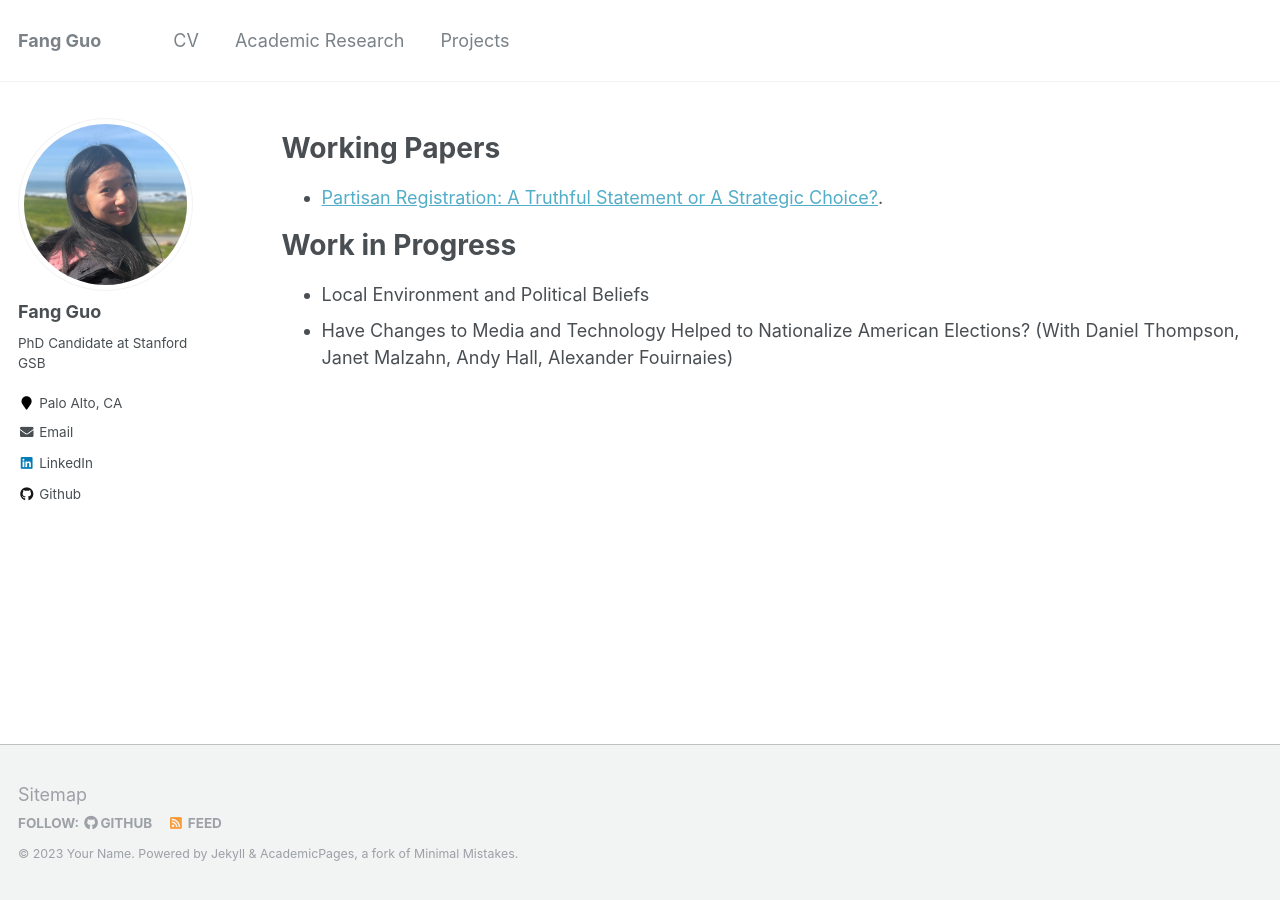
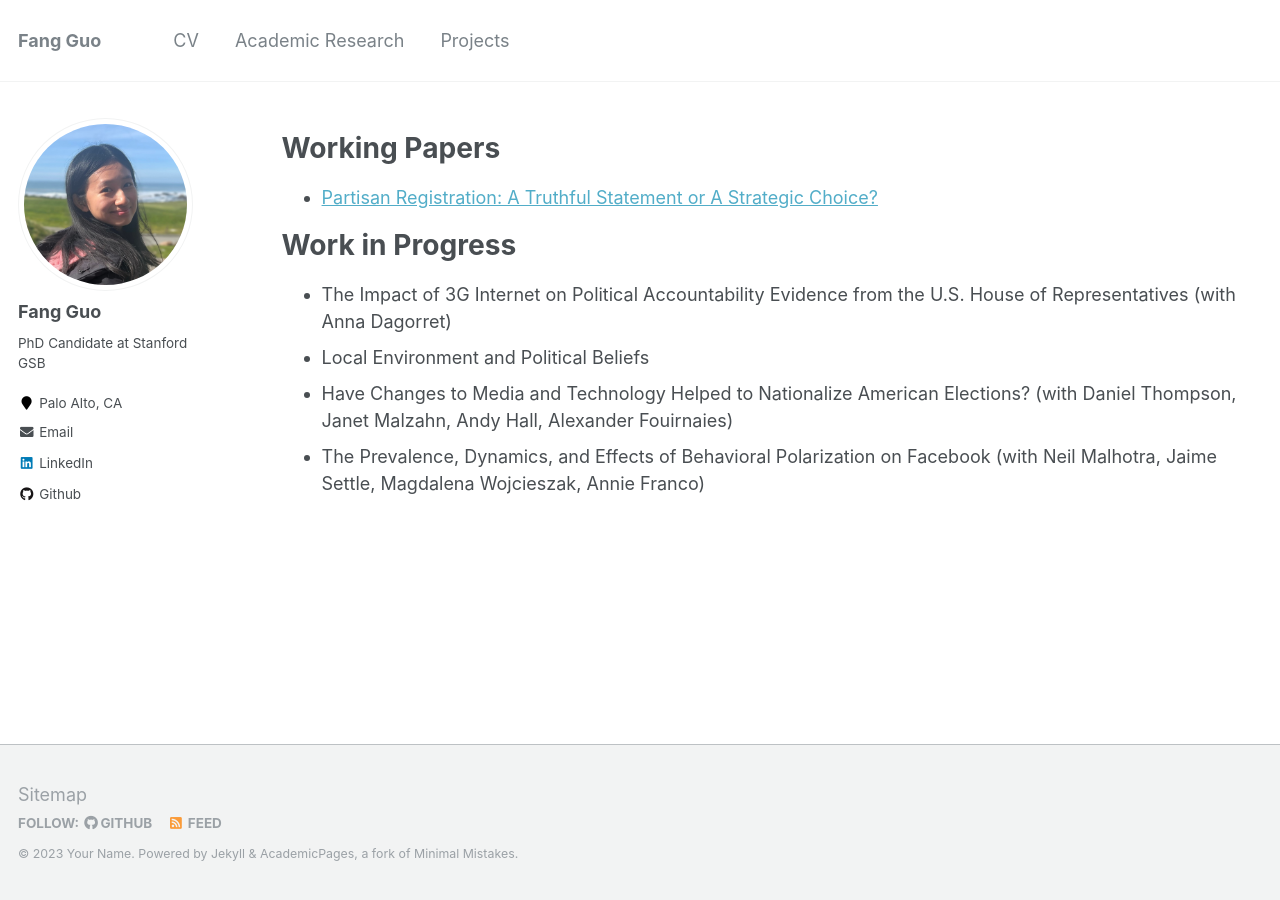
Before and after one commit to fangguo34/fangguo34.github.io, a Jekyll site: the page built from _pages/research.md, in a window 1280 px wide. Built offline with Jekyll 4.4.1, drawn with Linux system fonts in a browser that asks for light colours.

Commit message:
Update research.md

```diff
--- a/_pages/research.md
+++ b/_pages/research.md
@@ -14,12 +14,14 @@ Working Papers
 <!-- * [The Impact of 3G Internet on Political Accountability
 Evidence from the U.S. House of Representatives](http://fangguo34.github.io/files/Political_Accountability_Draft_May_2023.pdf).
 With Anna Dagorret. -->
-* [Partisan Registration: A Truthful Statement or A Strategic Choice?](http://fangguo34.github.io/files/Draft_20230301_Strategic_Registration_Latest.pdf).
+* [Partisan Registration: A Truthful Statement or A Strategic Choice?](http://fangguo34.github.io/files/Draft_20230301_Strategic_Registration_Latest.pdf)
 
 Work in Progress
 ======
+* The Impact of 3G Internet on Political Accountability Evidence from the U.S. House of Representatives (with Anna Dagorret)
 * Local Environment and Political Beliefs
-* Have Changes to Media and Technology Helped to Nationalize American Elections? (With Daniel Thompson, Janet Malzahn, Andy Hall, Alexander Fouirnaies)
+* Have Changes to Media and Technology Helped to Nationalize American Elections? (with Daniel Thompson, Janet Malzahn, Andy Hall, Alexander Fouirnaies)
+* The Prevalence, Dynamics, and Effects of Behavioral Polarization on Facebook (with Neil Malhotra, Jaime Settle, Magdalena Wojcieszak, Annie Franco)
 
 <!-- Getting started
 ======
```
